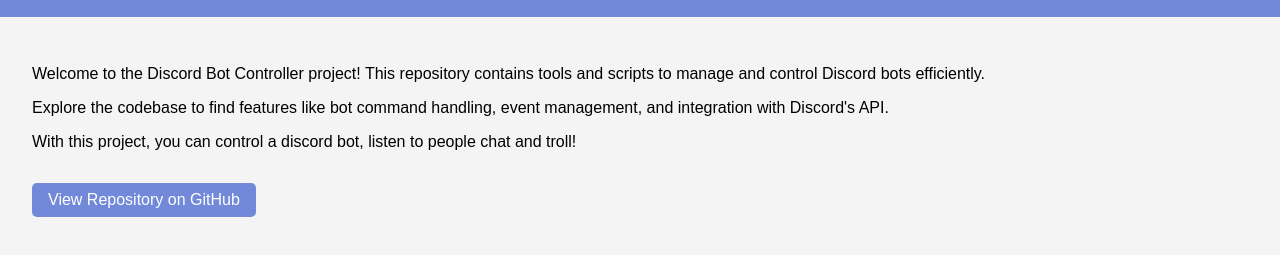
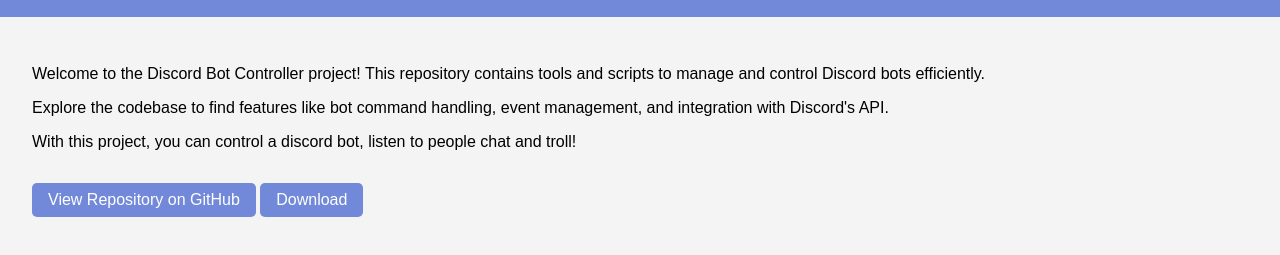
Before and after one commit to ProProgramer123/discord-bot-controller, a plain HTML site: page index.html in a window 1280 px wide. Shown: the part 95-350 px from the top of the page. Drawn offline with Linux system fonts and the light colour scheme.

Commit message:
Update index.html

```diff
--- a/index.html
+++ b/index.html
@@ -51,6 +51,9 @@
         <a class="repo-link" href="https://github.com/ProProgramer123/discord-bot-controller" target="_blank">
             View Repository on GitHub
         </a>
+        <a class="repo-link" href="https://github.com/ProProgramer123/discord-bot-controller" target="_blank">
+            Download
+        </a>
     </main>
 </body>
 </html>
```
